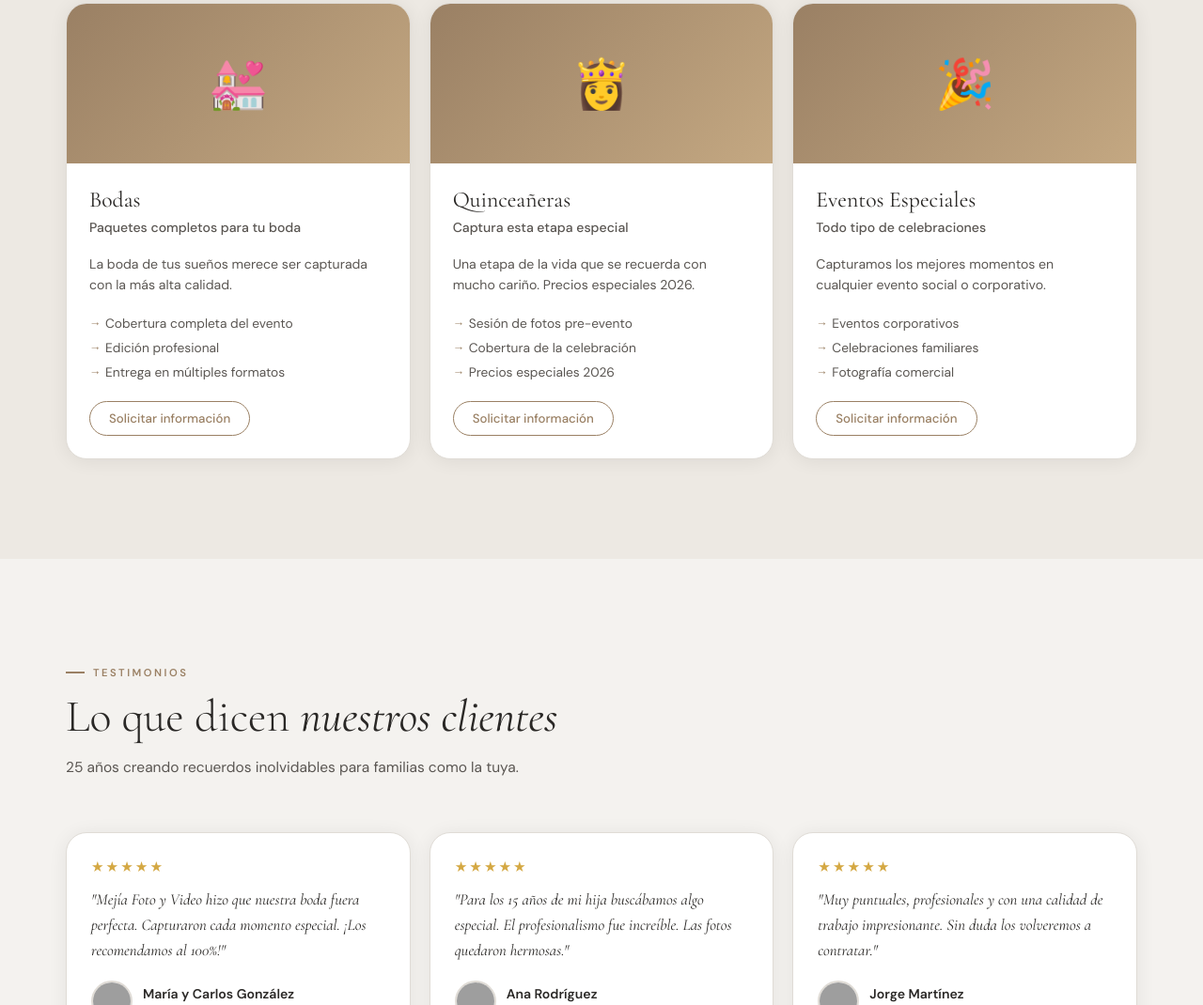
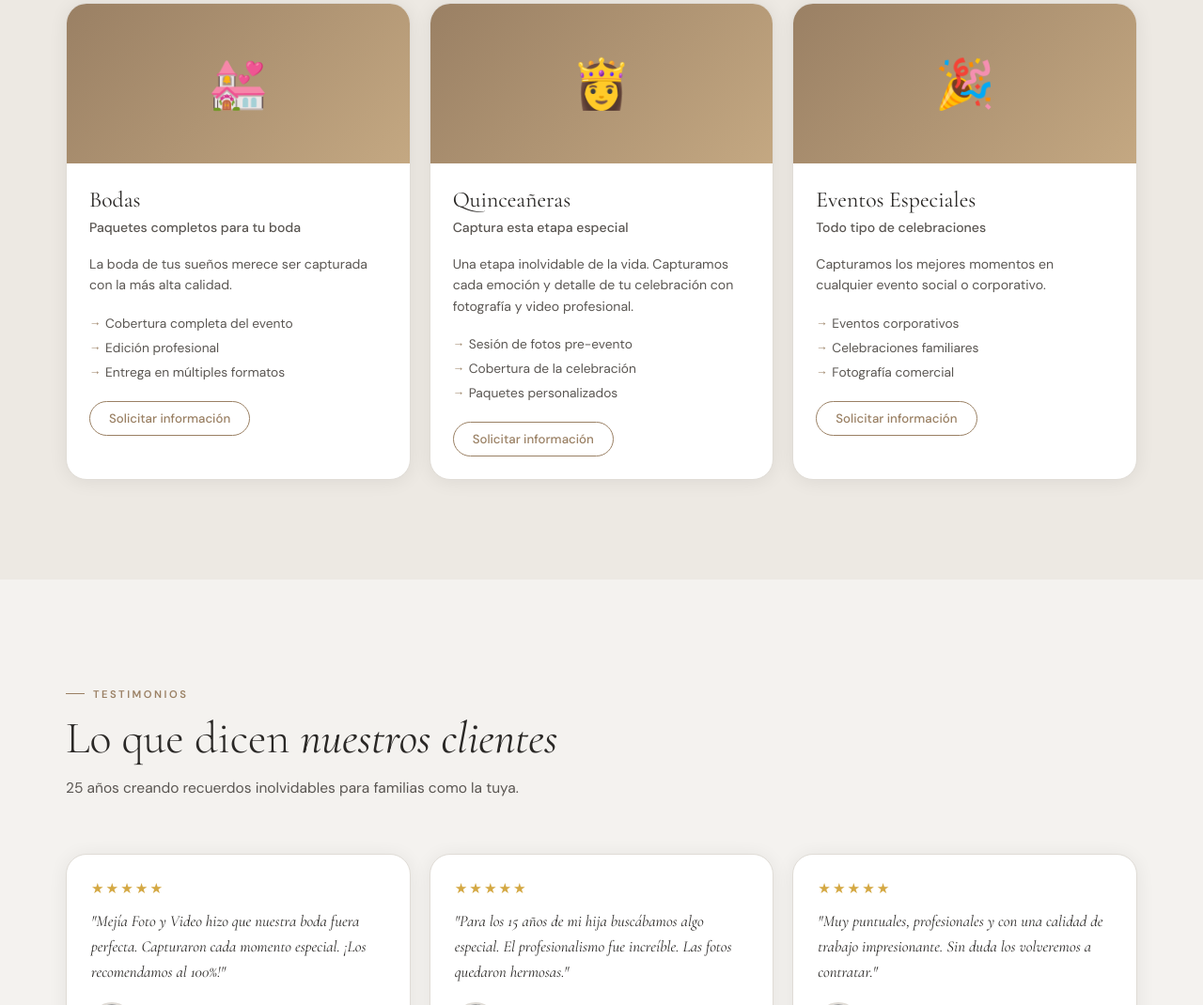
Before and after one commit to JorelM5/mejiafotoyvideo, a plain HTML site: page index.html in a window 1280 px wide. Shown: the part 2032-3102 px from the top of the page at 94% size. Drawn offline with nearby package versions, Linux system fonts and the light colour scheme; grey boxes are pictures that could not be loaded.

Commit message:
Refresh quinceañera service copy and remove expired 2026 pricing references

```diff
--- a/index.html
+++ b/index.html
@@ -428,11 +428,11 @@ body{font-family:var(--fb);background:var(--bg);color:var(--dark);overflow-x:hid
         <div class="sbody">
           <h3>Quinceañeras</h3>
           <p class="ssub">Captura esta etapa especial</p>
-          <p>Una etapa de la vida que se recuerda con mucho cariño. Precios especiales 2026.</p>
+          <p>Una etapa inolvidable de la vida. Capturamos cada emoción y detalle de tu celebración con fotografía y video profesional.</p>
           <ul class="slist">
             <li>Sesión de fotos pre-evento</li>
             <li>Cobertura de la celebración</li>
-            <li>Precios especiales 2026</li>
+            <li>Paquetes personalizados</li>
           </ul>
           <a href="#contacto" class="btn-o">Solicitar información</a>
         </div>
```
